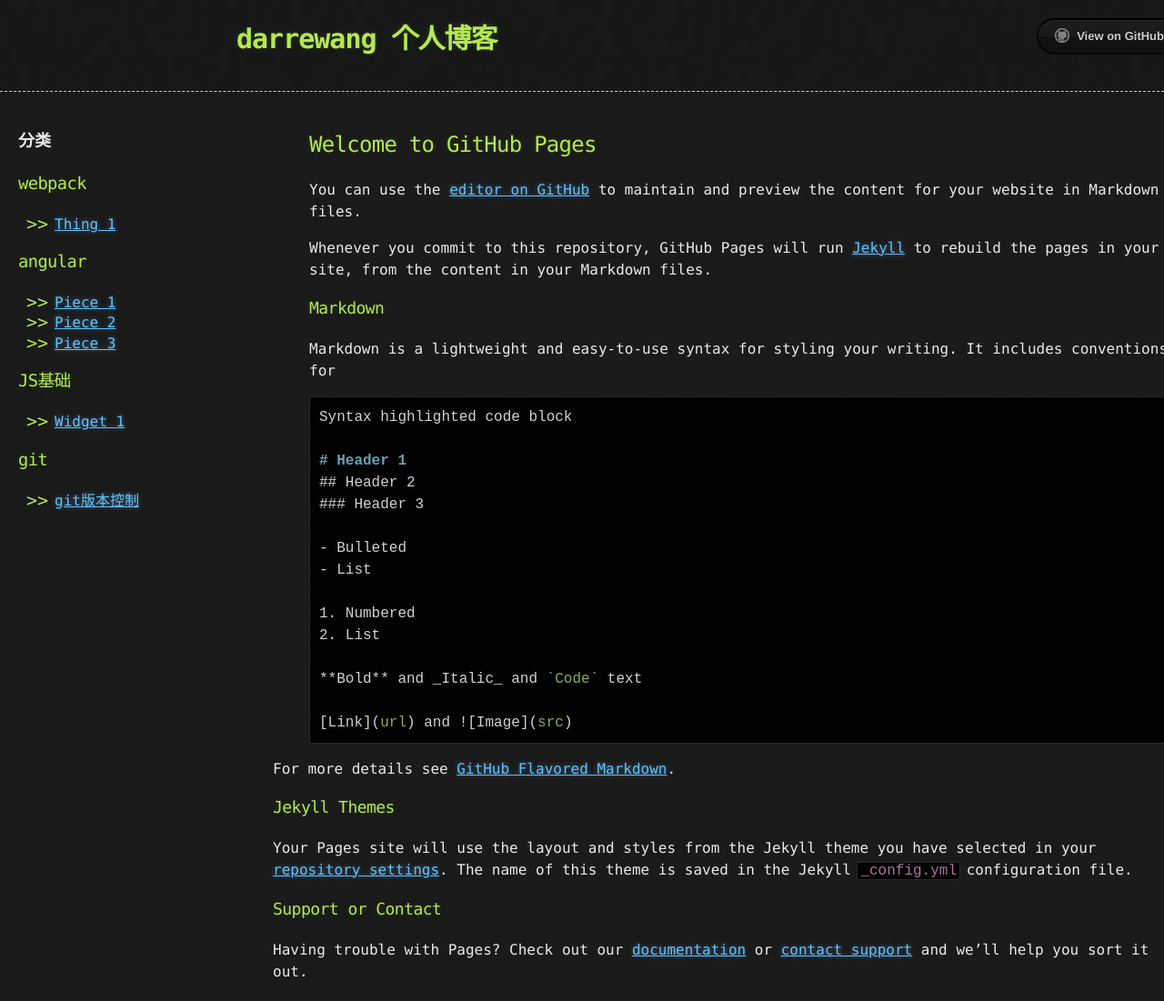
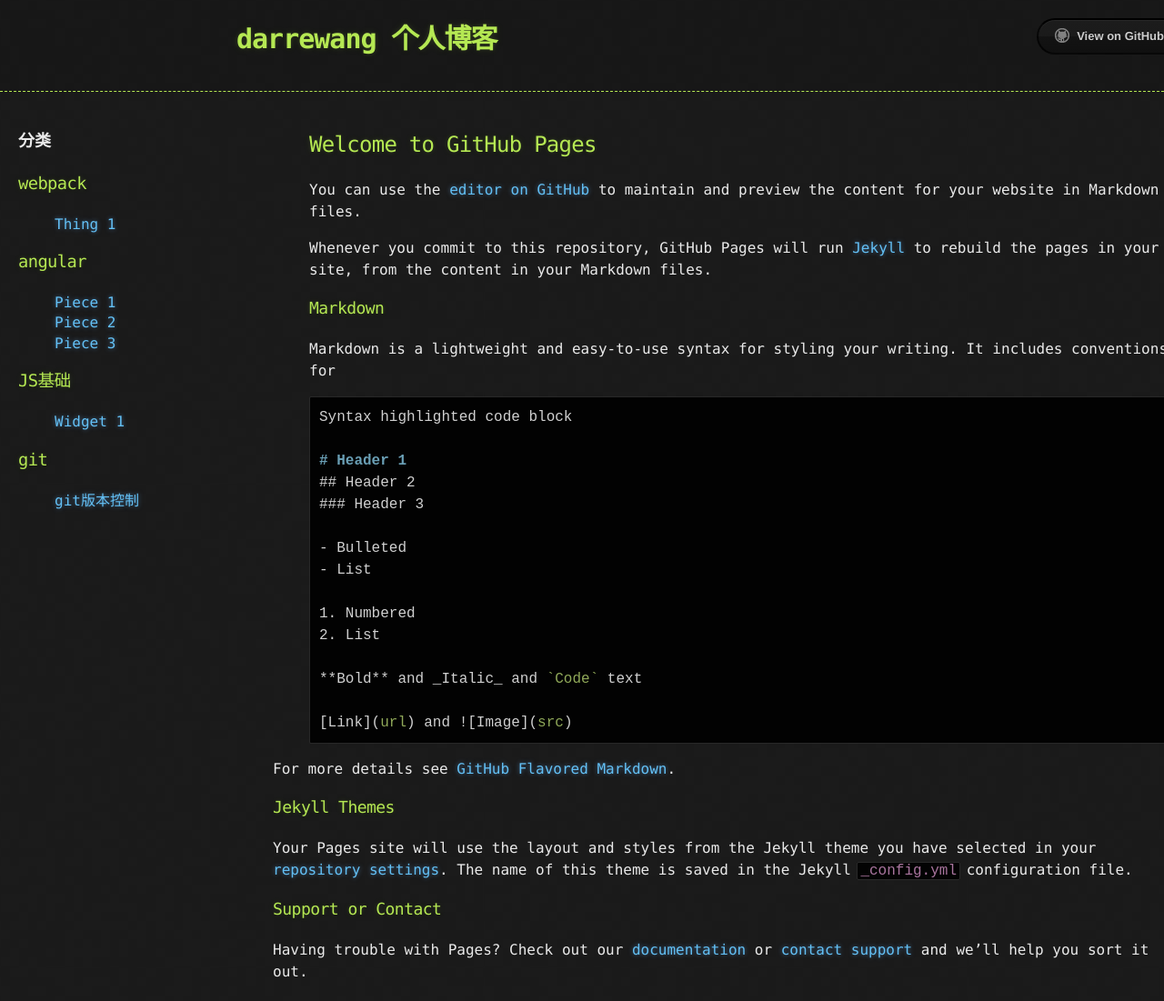
Before and after one commit to noisebird/blog, a Jekyll site: the page built from README.md, in a window 1280 px wide. Shown: the whole page at 91% size. Built offline with Jekyll 4.4.1, drawn with Linux system fonts in a browser that asks for light colours; our own code applies the rules of GitHub Pages for plain Markdown files; the repository's description, which GitHub fills in, is left out.

```diff
--- a/_data/samplelist.yml
+++ b/_data/samplelist.yml
@@ -18,4 +18,4 @@ category:
   - title: git
     subfolderitems:
       - page: git版本控制
-        url: /git版本控制.html
+        url: /blog/git版本控制.html
--- a/_sass/jekyll-theme-hacker.scss
+++ b/_sass/jekyll-theme-hacker.scss
@@ -40,6 +40,10 @@ body {
 .header-container {
   display: flex;
   justify-content: space-between;
+}
+
+.category ul li {
+  list-style: none;
 }
 
 section {
@@ -159,7 +163,6 @@ dt {
 }
 
 ul li {
-  list-style-image:url('../images/bullet.png');
 }
 
 blockquote {
@@ -275,3 +278,7 @@ a {
 #a-title {
   text-decoration: none;
 }
+
+a {
+  text-decoration: none;
+}
```
